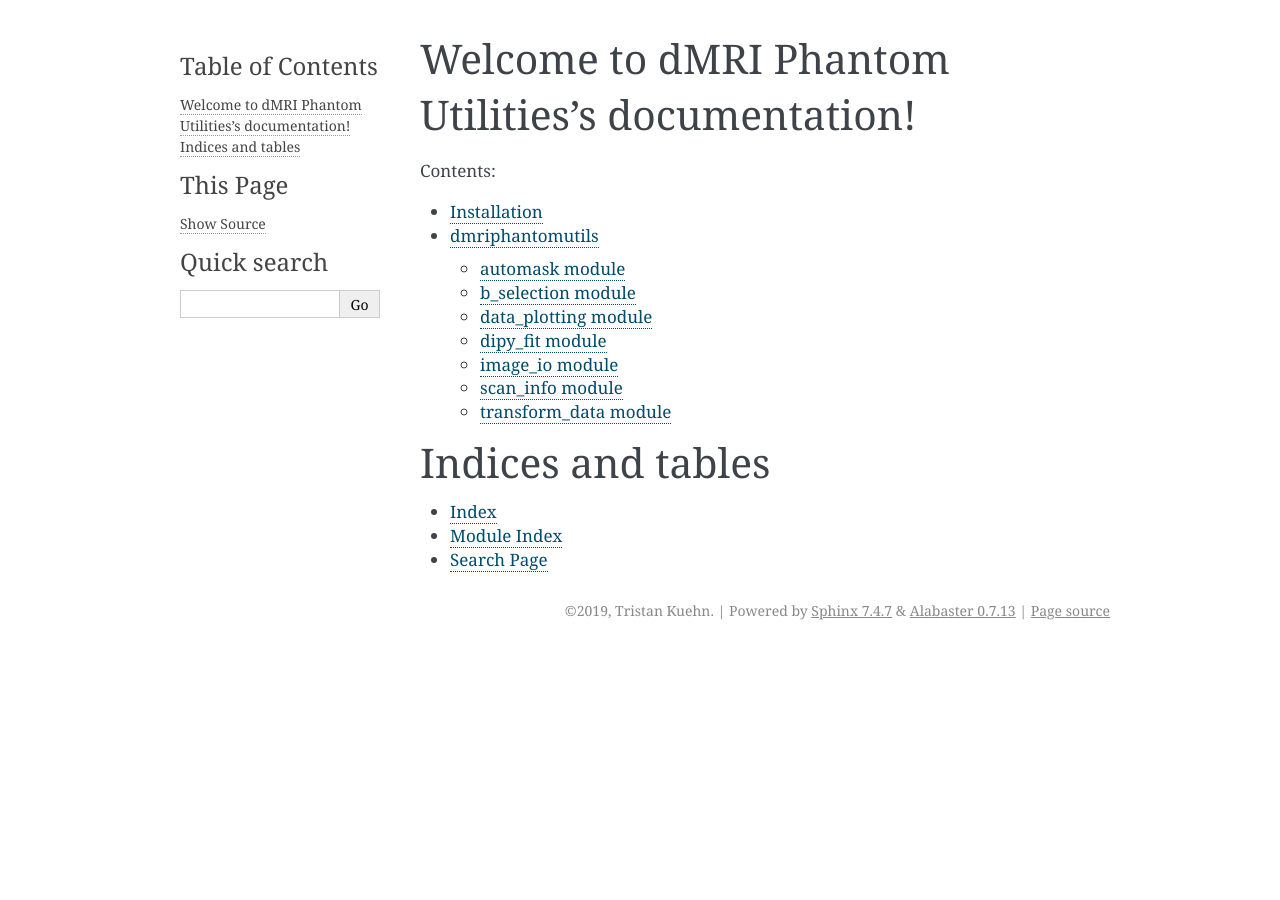
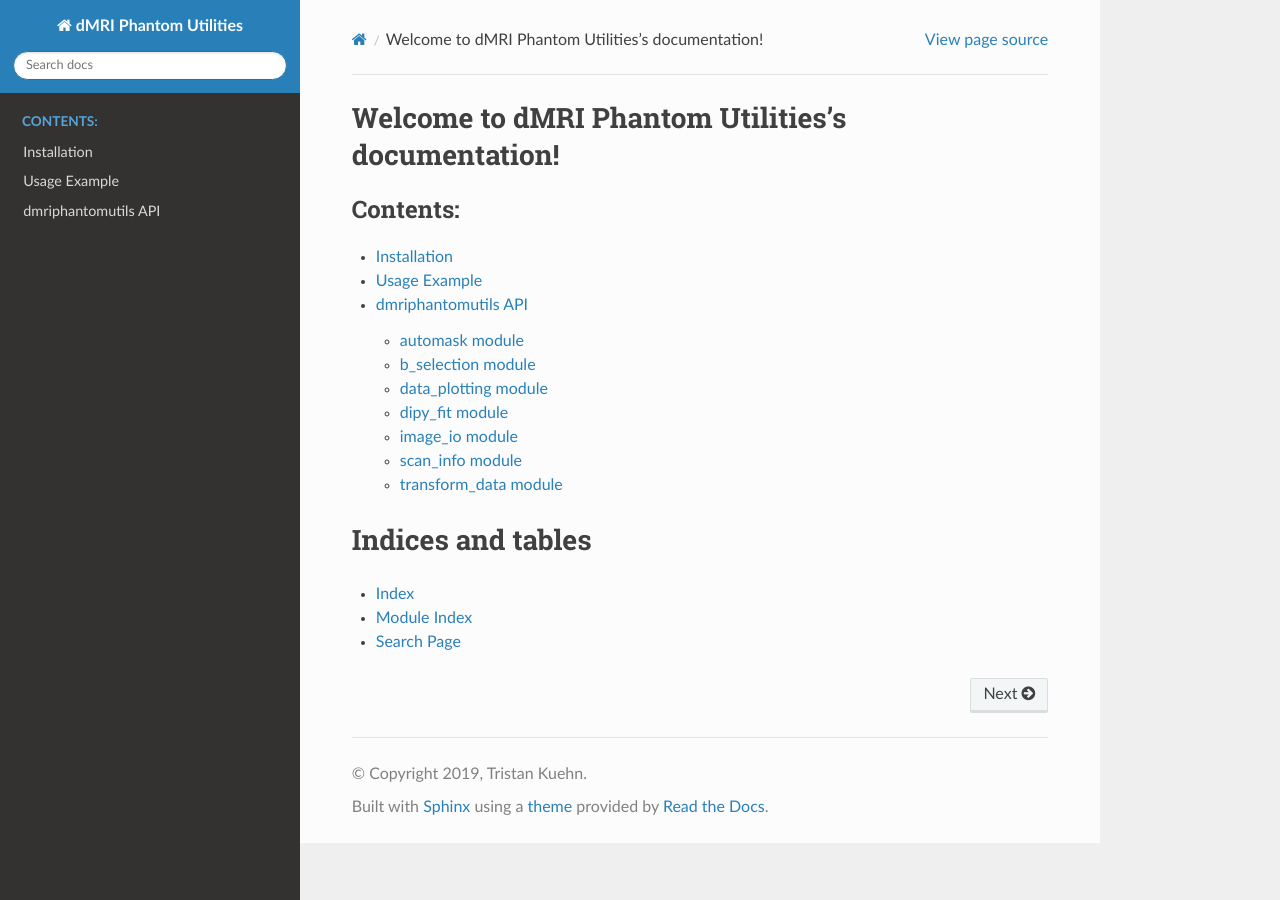
Before and after one commit to tkkuehn/3am-phantom-utilities, a Sphinx documentation site: the page built from docs/index.rst, in a window 1280 px wide. Built offline with Sphinx 7.4.7 and the Read the Docs theme 2.0.0, drawn with Linux system fonts in a browser that asks for light colours; some of the changed lines change nothing that is shown.

Commit message:
Add usage example to docs

```diff
--- a/docs/api/modules.rst
+++ b/docs/api/modules.rst
@@ -1,5 +1,5 @@
-dmriphantomutils
-================
+dmriphantomutils API
+====================
 
 .. toctree::
    :maxdepth: 4
--- a/docs/conf.py
+++ b/docs/conf.py
@@ -75,7 +75,7 @@
 # The theme to use for HTML and HTML Help pages.  See the documentation for
 # a list of builtin themes.
 #
-html_theme = 'alabaster'
+html_theme = 'sphinx_rtd_theme'
 
 # Theme options are theme-specific and customize the look and feel of a theme
 # further.  For a list of options available for each theme, see the
--- a/docs/index.rst
+++ b/docs/index.rst
@@ -11,6 +11,7 @@
    :caption: Contents:
 
    usage/installation
+   usage/example
    api/modules
 
 Indices and tables
--- /dev/null
+++ b/docs/usage/example.rst
@@ -0,0 +1,102 @@
+Usage Example
+=============
+
+To demonstrate the capabilities of dMRI Phantom Utilities, we'll perform a DTI fit of some phantom data, and use a description of the phantoms to produce ground truth images describing those phantoms.
+
+We'll start by loading the example phantom data (available for download `here <https://openneuro.org/datasets/ds002350/>`_)::
+
+    from dmriphantomutils import image_io
+    source_dir = './resources/manual_complex_bids/sub-01/ses-01/dwi/'
+    unmasked_dwi = image_io.load_dwi(
+        os.path.join(source_dir, 'sub-01_ses-01_dwi.nii.gz'),
+        os.path.join(source_dir, 'sub-01_ses-01_dwi.bval'),
+        os.path.join(source_dir, 'sub-01_ses-01_dwi.bvec'))
+
+To generate ground truth images of our phantoms, we'll need to use ``scan_info`` to describe their infill (and some supplementary information about the study)::
+
+    from dmriphantomutils import scan_info
+    bending = scan_info.Phantom(
+        225, 30, 0.1, 100, scan_info.ConcentricArcPattern((0, 10)))
+    fanning = scan_info.Phantom(
+        225, 30, 0.1, 100, scan_info.AlternatingPattern(
+            scan_info.ConcentricArcPattern((-5, 0)),
+            scan_info.ConcentricArcPattern((5, 0))))
+    kissing = scan_info.Phantom(
+        225, 30, 0.1, 100, scan_info.AlternatingPattern(
+            scan_info.ConcentricArcPattern((0, 6.5)),
+            scan_info.ParallelLinePattern(90)))
+    crossing = scan_info.Phantom(
+        225, 30, 0.1, 100, scan_info.AlternatingPattern(
+            scan_info.ParallelLinePattern(0),
+            scan_info.ParallelLinePattern(90)))
+    straight = scan_info.Phantom(
+        225, 30, 0.1, 100, scan_info.ParallelLinePattern(0))
+    water = scan_info.WaterSlice()
+
+    tube = [water, kissing, bending, bending, crossing, straight]
+    scan = scan_info.SingleScan(slice(0, 6))
+    session = scan_info.ScanSession(datetime.date(2019, 7, 9), [scan])
+    study = scan_info.Study('bending', tube, [session])
+
+To efficiently perform our DTI fit and automatically register our ground truths, we'll want a mask for each of our phantoms. We can use ``automask`` to generate these masks::
+
+    from dmriphantomutils import automask
+
+    slice_masks = [automask.mask_phantom(
+        unmasked_dwi.get_image()[..., slice_idx, 0]) for slice_idx in range(6)]
+    phantom_masks = []
+    for slice_idx in range(6):
+        phantom_mask = np.zeros(unmasked_dwi.get_image().shape[0:3])
+        phantom_mask[..., slice_idx] = slice_masks[slice_idx]
+        phantom_masks.append(phantom_mask)
+    build_dir = './build/'
+    os.makedirs(build_dir, exist_ok=True)
+    for mask, idx in zip(phantom_masks, range(6)):
+        image_io.save_image(mask, unmasked_dwi.img.affine, unmasked_dwi.img.header,
+            os.path.join(build_dir, 'mask_slice_' + str(idx) + '.nii.gz'))
+
+    # apply masks to raw nifti
+    phantom_dwis = [
+        image_io.MaskedDiffusionWeightedImage(
+            unmasked_dwi.img, unmasked_dwi.gtab, mask)
+        for mask in phantom_masks]
+
+Note that while ``automask`` generally does a good job filtering out any air bubbles in phantoms, it's a good idea to take a look at the b0 images and manually adjust the masks as necessary.
+
+We'll now perform our DTI fit, and save a copy of the mean diffusivity maps::
+
+    from dmriphantomutils import dipy_fit
+    dtifits = [dipy_fit.fit_dti(dwi) for dwi in phantom_dwis]
+    for fit, dwi, idx in zip(dtifits, phantom_dwis, range(6)):
+        dipy_fit.save_dti_metric_imgs(
+            dwi,
+            fit,
+            md_path=os.path.join(build_dir, 'md_slice_' + str(idx) + '.nii.gz'))
+
+With that done, we can use our MD map to find the fiducials in the phantom (the fiducials are holes in the phantom containing free water, so MD should be highest in the fiducial), and our mask to find each phantom's centroid::
+
+    from dmriphantomutils import transform_data
+    fiducials = [np.unravel_index(np.argmax(fit.md), fit.md.shape)[0:2]
+        for fit in dtifits]
+    centroids = [transform_data.find_centroid(mask[..., slice_idx])
+        for mask, slice_idx in zip(phantom_masks, range(6))]
+
+Finally, we can give ``transform_data`` the fiducials, centroids, and phantom information to produce ground truth images in image space::
+
+    for mask, phantom, centroid, fiducial, dwi, slice_idx in zip(
+            phantom_masks, tube, centroids, fiducials, phantom_dwis, range(6)):
+        for metric, generator in (
+                phantom.infill_pattern.get_geometry_generators().items()):
+            metric_img = transform_data.gen_geometry_data(
+                mask,
+                generator,
+                centroid,
+                dwi.img.header['pixdim'][1],
+                fiducial=(fiducial[0], fiducial[1]))
+            image_io.save_image(
+                metric_img, dwi.img.affine, dwi.img.header,
+                os.path.join(
+                    build_dir,
+                    'slice_' + str(slice_idx) + 'metric_' + metric + '.nii.gz'))
+
+We're left with masks, MD maps, and ground truth maps for each phantom in our source image. Using these masks, we could investigate the relationship between DTI metrics and crossing angle, for one example.
```
